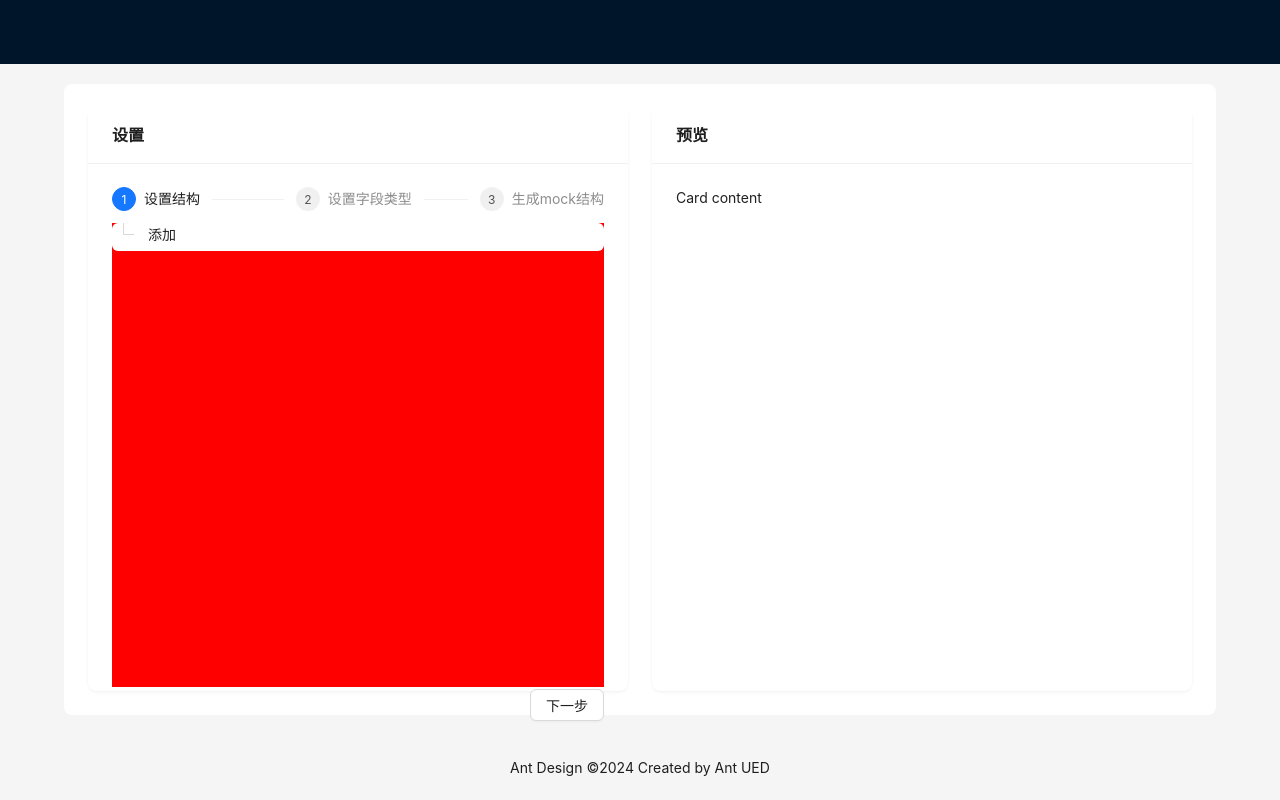
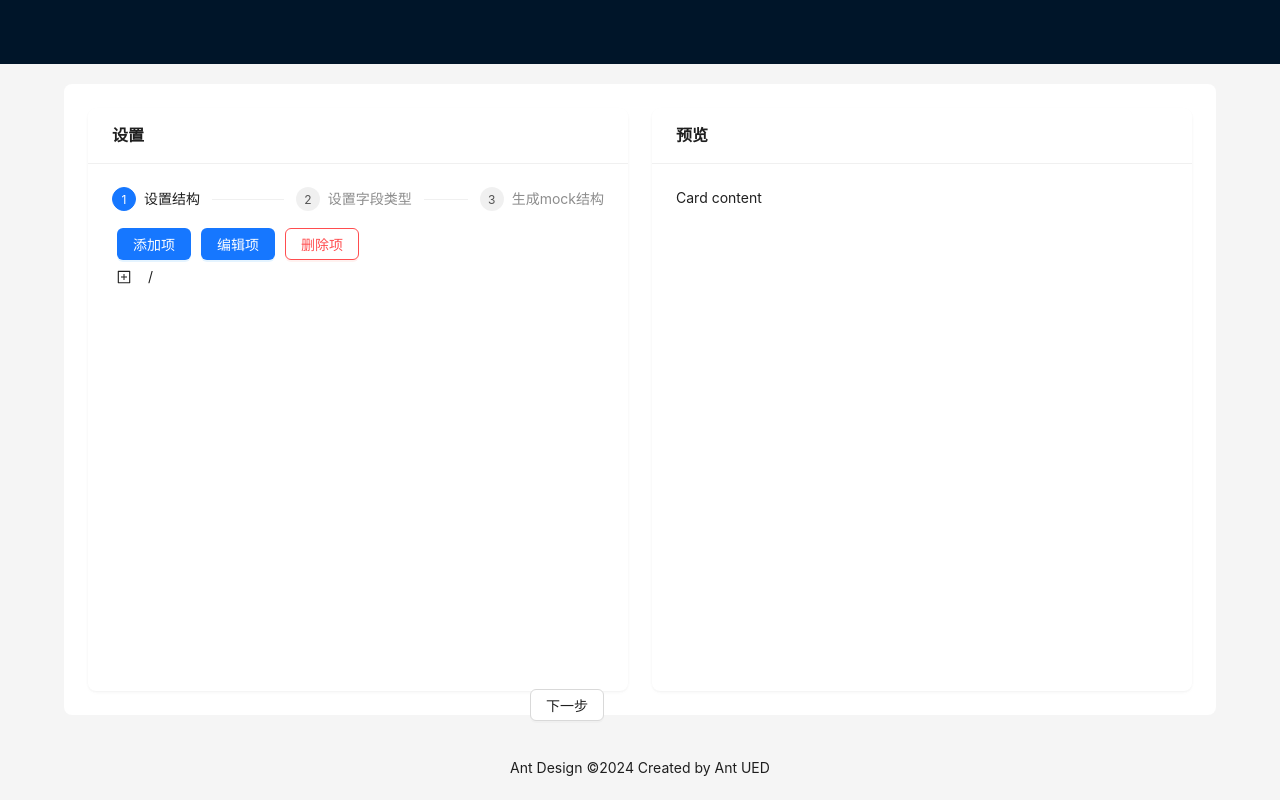
Before and after one commit to lao-jiawei/mock-tool, a React (Create React App) app: page / in a window 1280 px wide. Built offline with nearby package versions, Linux system fonts and the light colour scheme.

Commit message:
update: 20240624

```diff
--- a/package.json
+++ b/package.json
@@ -15,6 +15,7 @@
     "@testing-library/react": "^13.4.0",
     "@testing-library/user-event": "^13.5.0",
     "antd": "^5.18.1",
+    "lodash": "^4.17.21",
     "mobx": "^6.12.4",
     "mobx-react-lite": "^4.0.7",
     "mockjs": "^1.1.0",
--- a/src/pages/index/components/SettingForm/StructureSetting.jsx
+++ b/src/pages/index/components/SettingForm/StructureSetting.jsx
@@ -1,26 +1,266 @@
-import { Tree } from 'antd';
-import React, { useRef } from 'react';
+import { UndoOutlined } from '@ant-design/icons';
+import { Button, Form, Input, Modal, Radio, Select, Tree } from 'antd';
+import _ from 'lodash';
+import { observable } from 'mobx';
+import { observer } from 'mobx-react-lite';
+import { mock } from 'mockjs';
+import React, { useState } from 'react';
+import { commonMockData } from './stores/common-mock';
 
 const StructureSetting = (props) => {
-  const structureData = useRef([
+  const [data, setData] = useState([
     {
-      title: '添加',
-      key: 'add',
+      title: '/',
+      key: 'root',
+      children: [
+        {
+          title: 'level1',
+          key: 'level1',
+          children: [
+            {
+              title: 'level2',
+              key: 'level2',
+            }
+          ]
+        }
+      ]
     }
   ]);
-  const onTreeNodeSelect = (...args) => {
-    console.log("🚀 ~ file: StructureSetting.jsx:12 ~ onTreeNodeSelect ~ args:", args);
+  const [formData] = useState(() => observable({
+    selectNode: 'root',
+    preViewValue: '',
+    nodeKey: '',
+    children: [],
+    pos: '',
+  }));
 
+  const [componentProps, setComponentProps] = useState({
+    modal: {
+      open: false,
+      title: '',
+    },
+    radioGroup: {
+      value: 'preset',
+    }
+  })
+
+  const onTreeNodeSelect = (v, { node }) => {
+    const { children: selectChildren, pos } = node;
+    const children = _.cloneDeep(selectChildren);
+    _.assign(formData, {
+      children,
+      pos,
+      selectNode: v,
+    })
   }
+
+  const buttonSetting = [
+    {
+      label: '添加项',
+      key: 'addItem',
+      type: 'primary',
+      onClick: () => {
+        setModalProps({
+          open: true,
+          title: '添加项',
+        })
+      }
+    },
+    {
+      label: '编辑项',
+      key: 'editItem',
+      type: 'primary',
+      onClick: () => {
+        setModalProps({
+          open: true,
+          title: '编辑项',
+        })
+      }
+    },
+    {
+      label: '删除项',
+      key: 'deleteItem',
+      danger: true,
+      onClick: () => {
+        setModalProps({
+          open: true,
+          title: '删除项',
+        })
+      }
+    }
+  ]
+
+  function setModalProps(newProps) {
+    setComponentProps((pre) => ({
+      ...pre,
+      modal: {
+        ...pre.modal,
+        ...newProps,
+      }
+    }))
+  }
+
+  function setRadioGroupProps(newProps) {
+    setComponentProps((pre) => ({
+      ...pre,
+      radioGroup: {
+        ...pre.radioGroup,
+        ...newProps,
+      }
+    }))
+  }
+
+  const radioOptions = [
+    {
+      label: '预设',
+      value: 'preset',
+    },
+    {
+      label: '自定义',
+      value: 'self',
+    },
+  ];
+
+  const NodeValueDom = {
+    self: (<Input />),
+    preset: (
+      <Select
+        options={commonMockData}
+        onChange={onMockValueChange}
+      />
+    )
+  }
+
+  function onMockValueChange(v) {
+    formData.nodeValue = v;
+    loadMockValue(v);
+  }
+
+  function loadMockValue(nodeValue) {
+    const mockValue = mock(nodeValue);
+    formData.preViewValue = mockValue;
+  }
+
+  function addItem() {
+    const curFormData = _.cloneDeep(formData);
+    const {
+      selectNode,
+      pos,
+    } = curFormData;
+    const levelIndex = pos.split('-');
+    const layer = levelIndex.length;
+    const curTreeData = _.cloneDeep(data);
+
+
+
+    console.log("🚀 ~ file: StructureSetting.jsx:151 ~ addItem ~ levelIndex:", levelIndex);
+    console.log("🚀 ~ file: StructureSetting.jsx:148 ~ addItem ~ curFormData:", curFormData);
+    console.log("🚀 ~ file: StructureSetting.jsx:151 ~ addItem ~ curTreeData:", curTreeData);
+  }
+
+  // 递归查找目标父节点
+  function findNode(tree, name) {
+    if (tree.name === name) {
+      return tree;
+    } else {
+      for (const child of tree.children) {
+        const found = findNode(child, name);
+        if (found) {
+          return found;
+        }
+      }
+    }
+    return null;
+  }
+
+  // 插入节点
+  function insertNode(parent, node) {
+    parent.children.push(node);
+  }
+
+
+
   return (
     <>
-      <Tree
-        showLine
-        treeData={structureData?.current}
-        onSelect={onTreeNodeSelect}
-      />
+      <div>
+        <div>
+          {buttonSetting.map(({ label, key, ...buttonProps }) => (
+            <Button
+              key={key}
+              style={{ margin: '5px' }}
+              {...buttonProps}
+            >{label}</Button>
+          ))}
+        </div>
+        <div>
+          <Tree
+            showLine
+            treeData={data}
+            onSelect={onTreeNodeSelect}
+          />
+        </div>
+      </div>
+      <Modal
+        {...componentProps?.modal}
+        cancelText='取消'
+        onOk={addItem}
+        onCancel={() => { setModalProps({ open: false }) }}
+        onClose={() => { setModalProps({ open: false }) }}
+      >
+        <Form
+          initialValues={formData}
+        >
+          <Form.Item
+            label='父项'
+            name="selectNode"
+          >
+            <Input disabled />
+          </Form.Item>
+          <Form.Item
+            label='键名'
+            name="nodeKey"
+          >
+            <Input
+              onChange={({ target }) => {
+                const { value } = target;
+                formData.nodeKey = value;
+              }}
+            />
+          </Form.Item>
+          <div style={{ margin: '20px' }}>
+            <Radio.Group
+              {...componentProps?.radioGroup}
+              options={radioOptions}
+              optionType="button"
+              buttonStyle="solid"
+              onChange={({ target }) => {
+                const { value: newValue } = target;
+                setRadioGroupProps({ value: newValue })
+              }}
+            />
+          </div>
+          <Form.Item
+            label='键值'
+            name="nodeValue"
+            onChange={({ target }) => onMockValueChange(target?.value)}
+          >
+            {NodeValueDom[componentProps?.radioGroup?.value]}
+          </Form.Item>
+          <Form.Item
+            label='预览生成值'
+          >
+            <Input
+              disabled value={formData?.preViewValue}
+              addonAfter={<UndoOutlined
+                onClick={() => loadMockValue(formData?.nodeValue)}
+              />
+              }
+            />
+          </Form.Item>
+        </Form>
+      </Modal >
     </>
   )
 }
 
-export default StructureSetting;
+export default observer(StructureSetting);
--- a/src/pages/index/components/SettingForm/index.scss
+++ b/src/pages/index/components/SettingForm/index.scss
@@ -10,7 +10,7 @@
 
   .content {
     flex: 13;
-    background: red;
+    // background: red;
   }
 
   .footer {
--- /dev/null
+++ b/src/pages/index/components/SettingForm/stores/common-mock.js
@@ -0,0 +1,6 @@
+export const commonMockData = [
+  {
+    label: '城市名',
+    value: '@city',
+  }
+]
```
